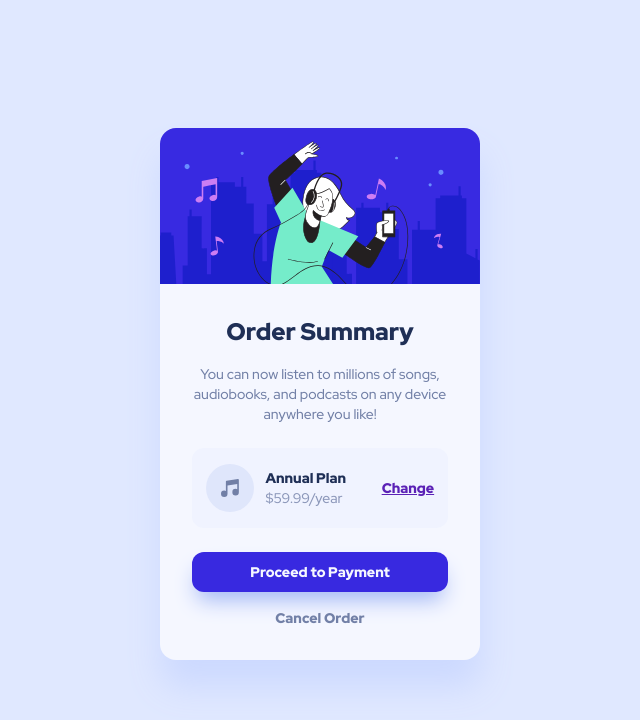
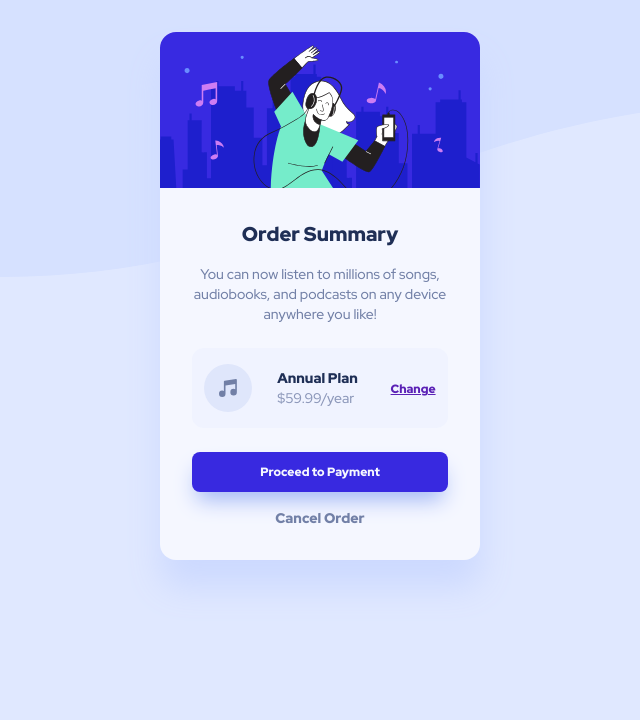
Before and after one commit to gusanchedev/fem.io-order-summary-component, a website built with Vite: page index.html in a window 1280 px wide. Shown: the whole page, without its empty margins (320-960 px from the left). Built offline with nearby package versions, Linux system fonts and the light colour scheme.

Commit message:
Add background image

```diff
--- a/index.html
+++ b/index.html
@@ -19,20 +19,20 @@
     <link rel="stylesheet" href="css/tailwind.css" />
     <title>Frontend Mentor | Order summary card</title>
   </head>
-  <body class="bg-pale-blue font-red-hat-display">
+  <body class="flex justify-center justify-items-center	font-red-hat-display bg-desktop-pattern bg-no-repeat bg-top-4 bg-pale-blue">
     <div
       class="
         bg-very-pale-blue
-        mx-8
-        my-16
         rounded-2xl
         overflow-hidden
         shadow-card
-        sm:mx-auto
-        sm:w-1/2
+        my-8
+        mx-8
+        w-11/12
+        sm:w-3/5
+        md:w-2/5
         lg:w-1/3
         xl:w-1/4
-        xl:mt-32
       "
     >
       <img
@@ -40,10 +40,10 @@
         src="images/illustration-hero.svg"
         alt="Hero Image"
       />
-      <h1 class="font-bold text-2xl text-dark-blue text-center mt-8 mb-4">
+      <h1 class="font-bold text-xl text-dark-blue text-center mt-8 mb-4">
         Order Summary
       </h1>
-      <h2 class="text-desaturated-blue font-medium text-center px-8 mb-6 sm:text-sm">
+      <h2 class="text-desaturated-blue font-medium text-center text-sm px-10 xl:px-7 mb-6">
         You can now listen to millions of songs, audiobooks, and podcasts on any
         device anywhere you like!
       </h2>
@@ -60,17 +60,17 @@
           rounded-xl
         "
       >
-        <div>
+        <div class>
           <img src="images/icon-music.svg" alt="icon-music" />
         </div>
-        <div>
+        <div class="pl-4">
           <p class="font-bold text-sm text-dark-blue">Annual Plan</p>
           <p class="text-sm text-desaturated-blue font-medium text-opacity-80">
             $59.99/year
           </p>
         </div>
         <div>
-          <a class="underline text-sm font-bold text-purple-800 pl-6 cursor-pointer" href="#"
+          <a class="underline text-xs font-bold text-purple-800 pl-6 cursor-pointer" href="#"
             >Change</a
           >
         </div>
@@ -80,13 +80,13 @@
           mt-6
           w-4/5
           mx-auto
-          py-2.5
-          rounded-xl
+          py-3
+          rounded-lg
           bg-bright-blue
           font-bold
           text-very-pale-blue text-center
           shadow-3xl
-          text-sm
+          text-xs
           cursor-pointer
         "
       >
--- a/tailwind.config.js
+++ b/tailwind.config.js
@@ -3,6 +3,12 @@ module.exports = {
   darkMode: false, // or 'media' or 'class'
   theme: {
     extend: {
+      backgroundImage: theme => ({
+        'desktop-pattern': "url('/images/pattern-background-desktop.svg')",
+      }),
+      backgroundPosition: {
+        'top-4': 'top -160px left -20px',
+      },
       colors: {
         "pale-blue": "hsl(225, 100%, 94%)",
         "bright-blue": "hsl(245, 75%, 52%)",
```
